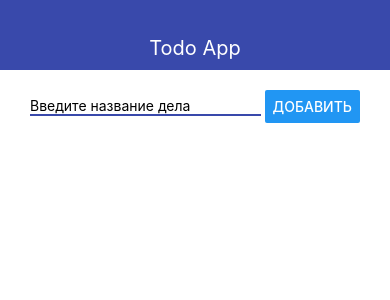
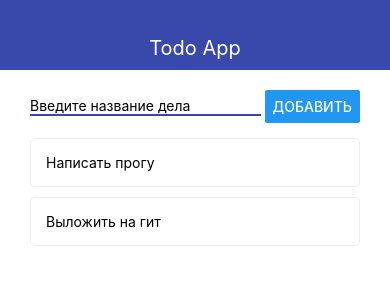
Before and after one commit to kohanvl/react-native-todo-app, a React Native app: screen / in a window 390 px wide. Shown: the top 300 px of the page. Built offline with nearby package versions, Linux system fonts and the light colour scheme.

Commit message:
feature: connect screens

```diff
--- a/App.tsx
+++ b/App.tsx
@@ -6,8 +6,11 @@ import {MainScreen} from './src/screens/MainScreen';
 import {TodoScreen} from './src/screens/TodoScreen';
 
 export default function App() {
-  const [todoId, setTodoId] = useState(null);
-  const [todos, setTodos] = useState([]);
+  const [todoId, setTodoId] = useState<string | null>(null);
+  const [todos, setTodos] = useState<TodoItemProps[] | []>([
+    {id: '1', title: 'Написать прогу'},
+    {id: '2', title: 'Выложить на гит'},
+  ]);
   const handlerAddTodo = (title: string) => {
     // TO DO: interface any
     setTodos((prev: TodoItemProps[] | []): any => [
@@ -21,16 +24,23 @@ export default function App() {
   const handlerRemoveTodo = (id: string) => {
     setTodos(todos.filter((todo: TodoItemProps) => todo.id !== id));
   };
+  const handlerGoBack = () => {
+    setTodoId(null);
+  };
   let content = (
     <MainScreen
       todos={todos}
       onAddTodo={handlerAddTodo}
       onRemoveTodo={handlerRemoveTodo}
+      onOpenTodo={setTodoId}
     />
   );
 
   if (todoId) {
-    content = <TodoScreen />;
+    const currentTodo: TodoItemProps = todos.find(
+      (todo: TodoItemProps) => todo.id === todoId,
+    )!;
+    content = <TodoScreen onGoBack={handlerGoBack} todo={currentTodo} />;
   }
 
   return (
--- a/src/components/Todo/index.tsx
+++ b/src/components/Todo/index.tsx
@@ -1,14 +1,17 @@
 import React, {FC} from 'react';
-import {Text, View, TouchableOpacity} from 'react-native';
+import {Text, TouchableOpacity, View} from 'react-native';
 import {TodoProps} from './interfaces';
 import {styles} from './styles';
 
-export const Todo: FC<TodoProps> = ({todo, onRemove}) => {
+export const Todo: FC<TodoProps> = ({todo, onRemove, onOpen}) => {
   const handlerRemoveTodo = () => {
     onRemove(todo.id);
   };
+  const handlerOpenTodo = () => {
+    onOpen(todo.id);
+  };
   return (
-    <TouchableOpacity onLongPress={handlerRemoveTodo}>
+    <TouchableOpacity onLongPress={handlerRemoveTodo} onPress={handlerOpenTodo}>
       <View style={styles.todo}>
         <Text>{todo.title}</Text>
       </View>
--- a/src/components/Todo/interfaces.ts
+++ b/src/components/Todo/interfaces.ts
@@ -5,4 +5,5 @@ export interface TodoItemProps {
 export interface TodoProps {
   todo: TodoItemProps;
   onRemove: (id: string) => void;
+  onOpen: (id: string) => void;
 }
--- a/src/screens/MainScreen/index.tsx
+++ b/src/screens/MainScreen/index.tsx
@@ -3,12 +3,13 @@ import {FlatList, View} from 'react-native';
 import {AddTodo} from '../../components/AddTodo';
 import {Todo} from '../../components/Todo';
 import {TodoItemProps} from '../../components/Todo/interfaces';
-import { MainScreenProps } from './interfaces';
+import {MainScreenProps} from './interfaces';
 
 export const MainScreen: FC<MainScreenProps> = ({
   todos,
   onAddTodo,
   onRemoveTodo,
+  onOpenTodo,
 }) => {
   return (
     <View>
@@ -16,7 +17,9 @@ export const MainScreen: FC<MainScreenProps> = ({
       <FlatList
         data={todos}
         keyExtractor={(item: TodoItemProps) => item.id}
-        renderItem={({item}) => <Todo todo={item} onRemove={onRemoveTodo} />}
+        renderItem={({item}) => (
+          <Todo todo={item} onRemove={onRemoveTodo} onOpen={onOpenTodo} />
+        )}
       />
     </View>
   );
--- a/src/screens/MainScreen/interfaces.ts
+++ b/src/screens/MainScreen/interfaces.ts
@@ -4,4 +4,5 @@ export interface MainScreenProps {
   todos: TodoItemProps[];
   onAddTodo: (title: string) => void;
   onRemoveTodo: (id: string) => void;
+  onOpenTodo: (id: string) => void;
 }
--- a/src/screens/TodoScreen/index.tsx
+++ b/src/screens/TodoScreen/index.tsx
@@ -1,10 +1,12 @@
 import React, {FC} from 'react';
-import {Text, View} from 'react-native';
+import {Button, Text, View} from 'react-native';
+import {TodoScreenProps} from './interfaces';
 
-export const TodoScreen: FC = () => {
+export const TodoScreen: FC<TodoScreenProps> = ({onGoBack, todo}) => {
   return (
     <View>
-      <Text>TodoScreen</Text>
+      <Text>{todo.title}</Text>
+      <Button title="Назад" onPress={onGoBack} />
     </View>
   );
 };
--- a/src/screens/TodoScreen/interfaces.ts
+++ b/src/screens/TodoScreen/interfaces.ts
@@ -0,0 +1,6 @@
+import {TodoItemProps} from '../../components/Todo/interfaces';
+
+export interface TodoScreenProps {
+  onGoBack: () => void;
+  todo: TodoItemProps;
+}
```
